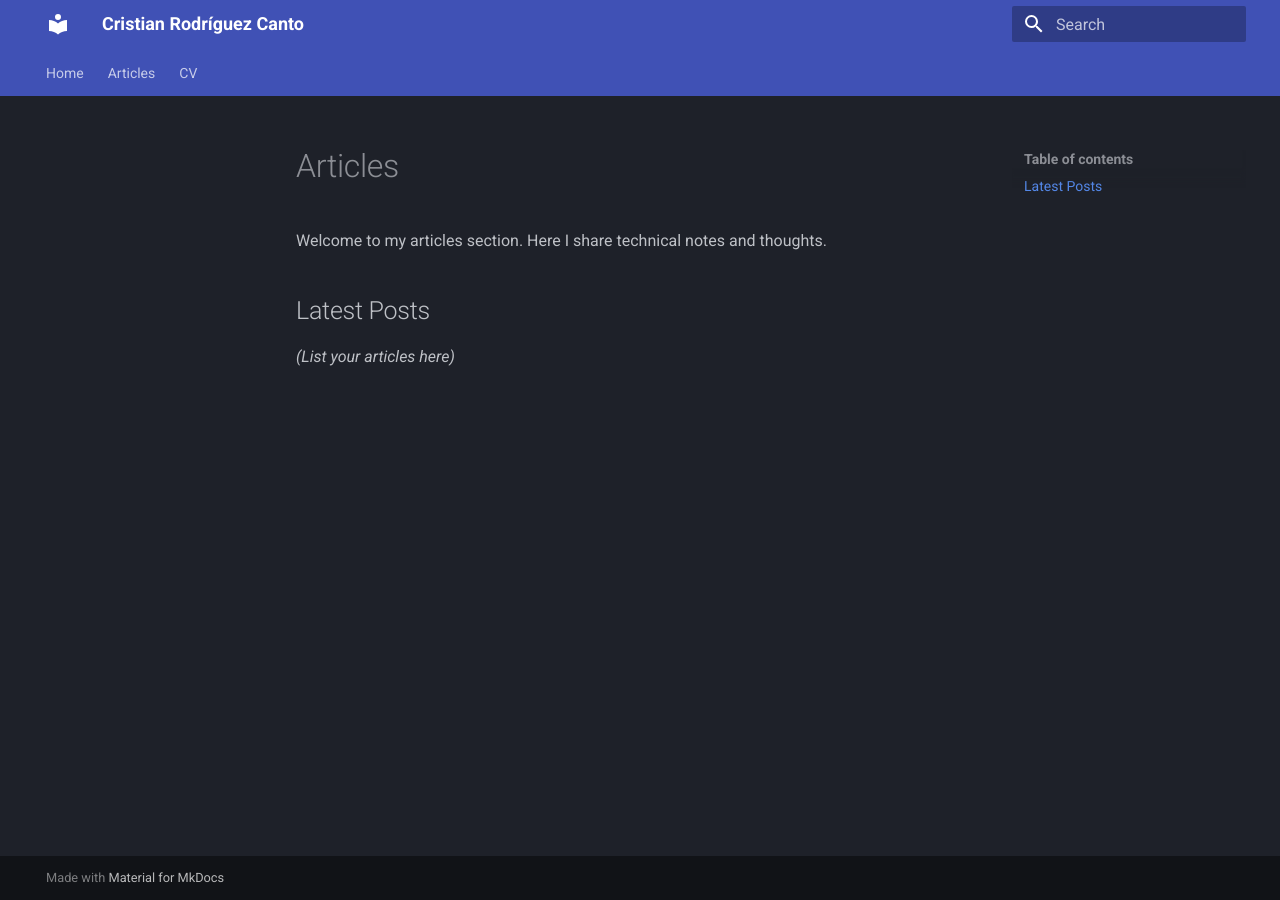
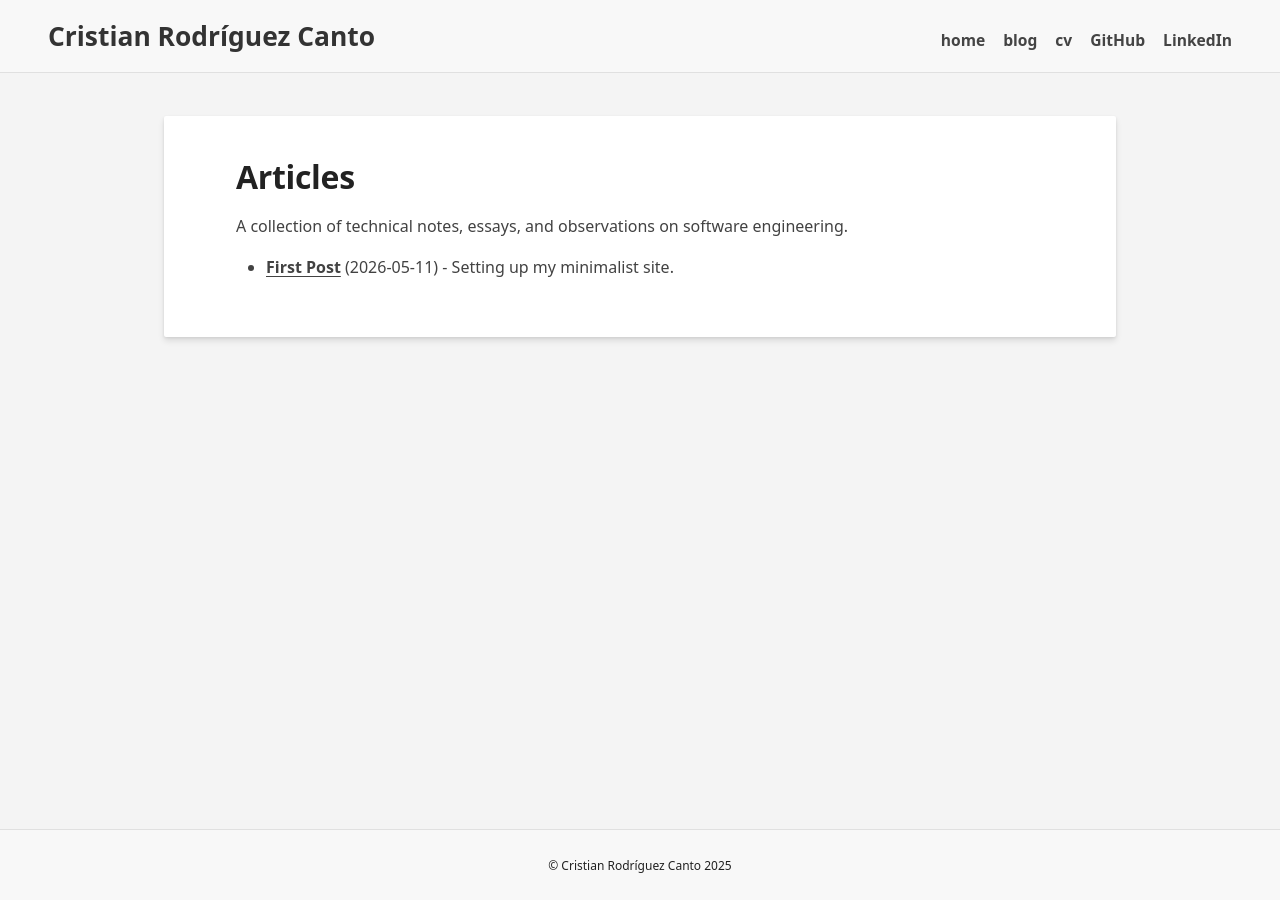
Before and after one commit to C11R11/cristianrodriguezcanto, an MkDocs documentation site: the page built from docs/articles/index.md, in a window 1280 px wide. Built offline with MkDocs 1.6.1 and Material for MkDocs 9.7.7, drawn with Linux system fonts in a browser that asks for light colours; some web fonts are replaced.

Commit message:
Improvements

```diff
--- a/docs/articles/index.md
+++ b/docs/articles/index.md
@@ -1,6 +1,11 @@
-# Articles
 
-Welcome to my articles section. Here I share technical notes and thoughts.
 
-## Latest Posts
-*(List your articles here)*
+<div class="content-card" markdown="1">
+
+#  Articles
+
+A collection of technical notes, essays, and observations on software engineering.
+
+*   **[First Post](first-post.md)** (2026-05-11) - Setting up my minimalist site.
+
+</div>
--- /dev/null
+++ b/docs/stylesheets/extra.css
@@ -0,0 +1,233 @@
+/* Recreating the sjmielke.com aesthetic for MkDocs Material */
+
+:root {
+    --md-primary-fg-color: rgb(66, 66, 66);
+    --md-primary-bg-color: rgb(66, 66, 66);
+    --md-typeset-font-size: 12pt;
+}
+
+/* 1. Page Background & Font Baseline */
+body, .md-container {
+    background-color: #f4f4f4 !important; /* Changed from silver to match reference */
+    font-family: system-ui !important;
+    font-size: 9pt !important;
+}
+
+/* 2. Hide Default MkDocs UI */
+.md-header, .md-sidebar, .md-search, .md-footer, .md-tabs {
+    display: none !important;
+}
+
+/* 3. The Fixed Top Bar (Broken out of the card flow) */
+.custom-header {
+    position: fixed !important;
+    top: 0 !important;
+    left: 0 !important;
+    width: 100vw !important; /* Forces it to span the entire screen */
+    background-color: #f8f8f8 !important; /* Slightly off-white header background */
+    z-index: 100;
+
+    display: flex;
+    justify-content: space-between;
+    align-items: baseline;
+
+    padding: 1.5em 4em !important;
+    box-sizing: border-box;
+    border-bottom: 1px solid #e0e0e0;
+    margin: 0 !important;
+}
+
+/* Header Typography */
+.custom-header strong {
+    font-size: 2.2em; /* Bumped up for a stronger presence */
+    font-weight: bold;
+    color: #333;
+}
+.custom-header nav {
+    display: flex;
+    gap: 1.5em;
+}
+
+.custom-header a {
+    text-decoration: none !important;
+    color: #444 !important;
+    font-weight: bold;
+    font-size: 1.3em; /* Increased from 1.1em */
+}
+
+.custom-header a:hover {
+    color: #000 !important;
+}
+
+/* 4. The Content Container (Now invisible) */
+.md-content {
+    padding-top: 6em !important;
+    padding-bottom: 5em !important; /* Space for the fixed footer */
+}
+
+.md-main__inner {
+    max-width: 1000px !important;
+    margin: 2em auto 5em auto !important;
+    padding: 0 !important; /* Removed padding */
+    background-color: transparent !important; /* Removed white background */
+    box-shadow: none !important; /* Removed shadow */
+    text-align: left !important;
+}
+
+/* 5. Content Typography */
+.md-typeset {
+    font-family:  system-ui !important; /* Replaced system-ui */
+    color: rgb(66, 66, 66) !important;
+    font-size: 12pt !important;
+    line-height: 1.6;
+    text-align: left !important;
+}
+
+.md-typeset h1, .md-typeset h2, .md-typeset h3 {
+    font-weight: bold !important;
+    color: #222 !important;
+    border-bottom: none !important;
+    margin-top: 0em;
+    margin-bottom: 0.5em;
+}
+
+.md-typeset a {
+    color: rgb(66, 66, 66) !important;
+    text-decoration: underline !important;
+    text-underline-offset: 3px;
+}
+
+.md-typeset a:hover {
+    color: #000 !important;
+}
+
+/* 6. Mobile Adjustments */
+@media (max-width: 768px) {
+    .custom-header {
+        flex-direction: column;
+        align-items: flex-start;
+        gap: 1em;
+        padding: 1.5em 2em !important;
+    }
+
+    .md-content {
+        padding-top: 0em !important;
+    }
+
+    .md-main__inner {
+        padding: 2em !important;
+        width: 90% !important;
+        margin: 1em auto 3em auto !important;
+    }
+}
+
+/* --- Profile Hero Layout --- */
+.profile-hero {
+    display: flex;
+    gap: 3em;
+    align-items: flex-start;
+    margin-top: 1em;
+    margin-bottom: 3em;
+}
+
+.profile-image {
+    flex: 0 0 240px;
+}
+
+.profile-image img {
+    width: 100%;
+    aspect-ratio: 1 / 1; /* This forces the square shape */
+    object-fit: cover;   /* This ensures it crops nicely instead of squishing */
+    display: block;
+    border-radius: 2px;
+}
+
+.profile-text {
+    flex: 1; /* Allows the text to take up the remaining space */
+}
+
+/* Specific typography for the hero header to match the screenshot */
+.profile-text h2 {
+    margin-top: 0 !important;
+    font-size: 1.6em !important;
+    line-height: 1.25 !important;
+    color: #222 !important;
+}
+
+/* Mobile adjustments: Stack the image on top of the text on small screens */
+@media (max-width: 768px) {
+    .profile-hero {
+        flex-direction: column;
+        align-items: center;
+        gap: 2em;
+    }
+
+    .profile-image {
+        flex: 0 0 auto;
+        max-width: 220px;
+    }
+}
+
+/* --- New Individual Card Styling --- */
+.content-card {
+    background-color: #ffffff;
+    padding: 2.5em 4.5em;
+    margin-bottom: 1em; /* Space between the separate cards */
+    box-shadow: 0 4px 6px rgba(0, 0, 0, 0.1), 0 1px 3px rgba(0, 0, 0, 0.08);
+    border-radius: 2px;
+}
+
+/* Remove default top margin for elements at the very top of a card */
+.content-card > *:first-child,
+.content-card h3:first-child {
+    margin-top: 0 !important;
+}
+
+/* --- Fixed Footer Styling --- */
+.custom-footer {
+    position: fixed !important;
+    bottom: 0 !important;
+    left: 0 !important;
+    width: 100vw !important;
+    background-color: #f8f8f8 !important; /* Matches the header */
+    z-index: 100;
+
+    display: flex;
+    justify-content: center; /* Centers the links */
+    gap: 2.5em;
+
+    padding: 1.2em 0 !important;
+    border-top: 1px solid #e0e0e0;
+    box-sizing: border-box;
+}
+
+.custom-footer a {
+    text-decoration: none !important;
+    color: #444 !important;
+    font-weight: bold;
+    font-size: 1.2em; /* Increased from 1em */
+}
+
+.custom-footer a:hover {
+    color: #000 !important;
+    text-decoration: underline !important;
+    text-underline-offset: 4px;
+}
+
+/* Mobile adjustments for the cards */
+@media (max-width: 768px) {
+    .content-card {
+        padding: 2em;
+    }
+}
+
+/* Remove default top margin for elements at the very top of a card */
+.content-card > *:first-child,
+.content-card h3:first-child {
+    margin-top: 0 !important;
+}
+
+/* Hide auto-injected MkDocs page titles that fall outside custom cards */
+.md-content__inner > h1:first-child {
+    display: none !important;
+}
--- a/mkdocs.yml
+++ b/mkdocs.yml
@@ -1,32 +1,33 @@
 site_name: Cristian Rodríguez Canto
 site_description: Chilean Software Engineer | Projects, Articles, and CV
 site_url: https://c11r11.github.io
+site_dir: dist
 
 theme:
   name: material
+  custom_dir: overrides # Add this line!
   palette:
-    scheme: slate
-    primary: indigo
-    accent: indigo
+    primary: white
+    accent: white
+  font:
+    text: Charter
+    code: Roboto Mono
   features:
-    - navigation.tabs
     - navigation.sections
     - navigation.top
-    - search.suggest
-    - search.highlight
-    - content.code.copy
-    - content.tooltips
+  favicon: assets/favicon.ico
+
+extra_css:
+  - stylesheets/extra.css
 
 markdown_extensions:
   - pymdownx.tasklist:
       custom_checkbox: true
   - pymdownx.superfences
-  - pymdownx.tabbed:
-      alternate_style: true
   - attr_list
   - md_in_html
 
 nav:
   - Home: index.md
-  - Articles: articles/
-  - CV: cv.pdf
+  - Blog: articles/index.md
+  - CV: assets/cv.pdf
--- /dev/null
+++ b/overrides/main.html
@@ -0,0 +1,21 @@
+{% extends "base.html" %}
+
+{% block header %}
+<div class="custom-header">
+    <strong>Cristian Rodríguez Canto</strong>
+    <nav>
+        <a href="{{ base_url }}/">home</a>
+        <a href="{{ base_url }}/articles/">blog</a>
+        <a href="{{ base_url }}/assets/cv.pdf">cv</a>
+        <a target='_blank' href="https://github.com/c11r11">GitHub </a>
+        <a target='_blank' href="https://www.linkedin.com/in/cristianrodriguezcanto">LinkedIn</a>
+    </nav>
+</div>
+{% endblock %}
+
+{% block footer %}
+<div class="custom-footer">
+    <p>© Cristian Rodríguez Canto 2025</p>
+
+</div>
+{% endblock %}
```
Also changed, not shown: .gemini/skills/gh-pages-articles/assets/article_template.md (+10 -5 lines), GEMINI.md (+25 -22 lines), docs/articles/first-post.md (added, +18 -0 lines), docs/index.md (+14 -40 lines), 8 other files.
